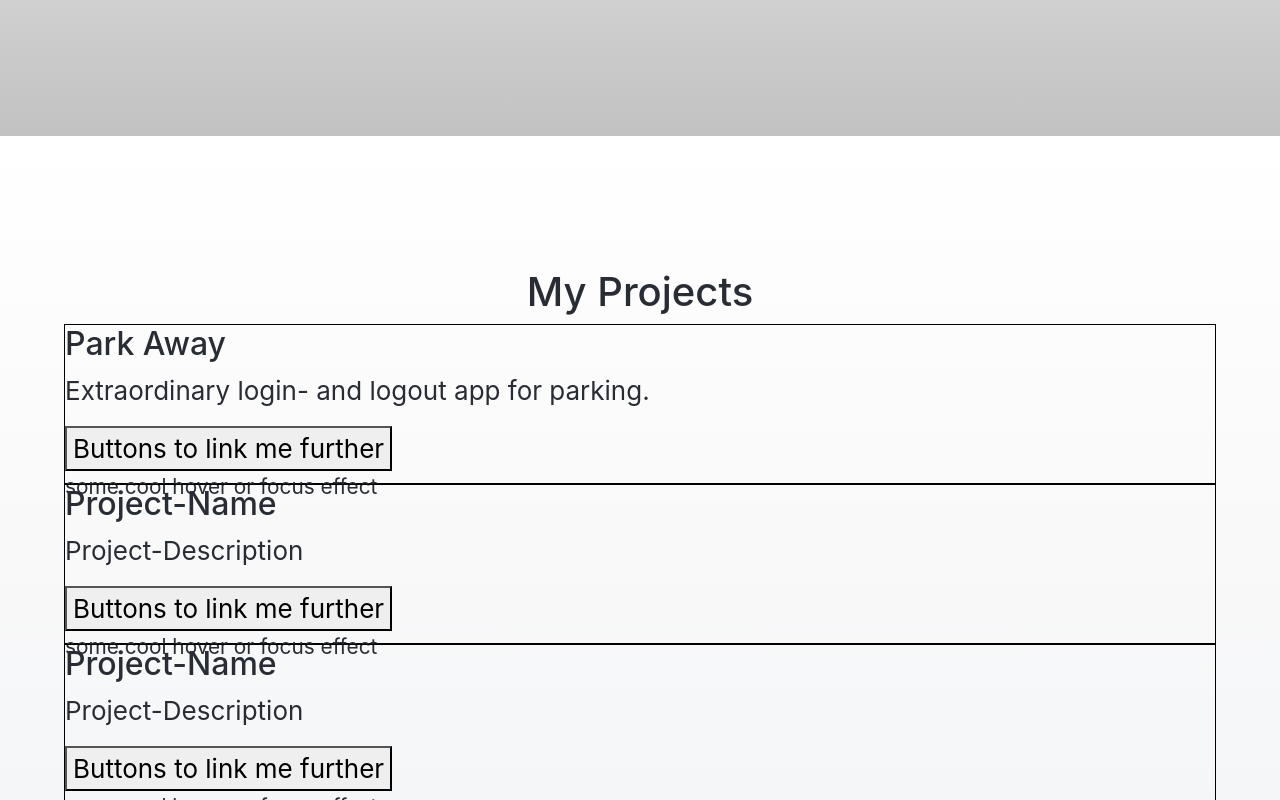
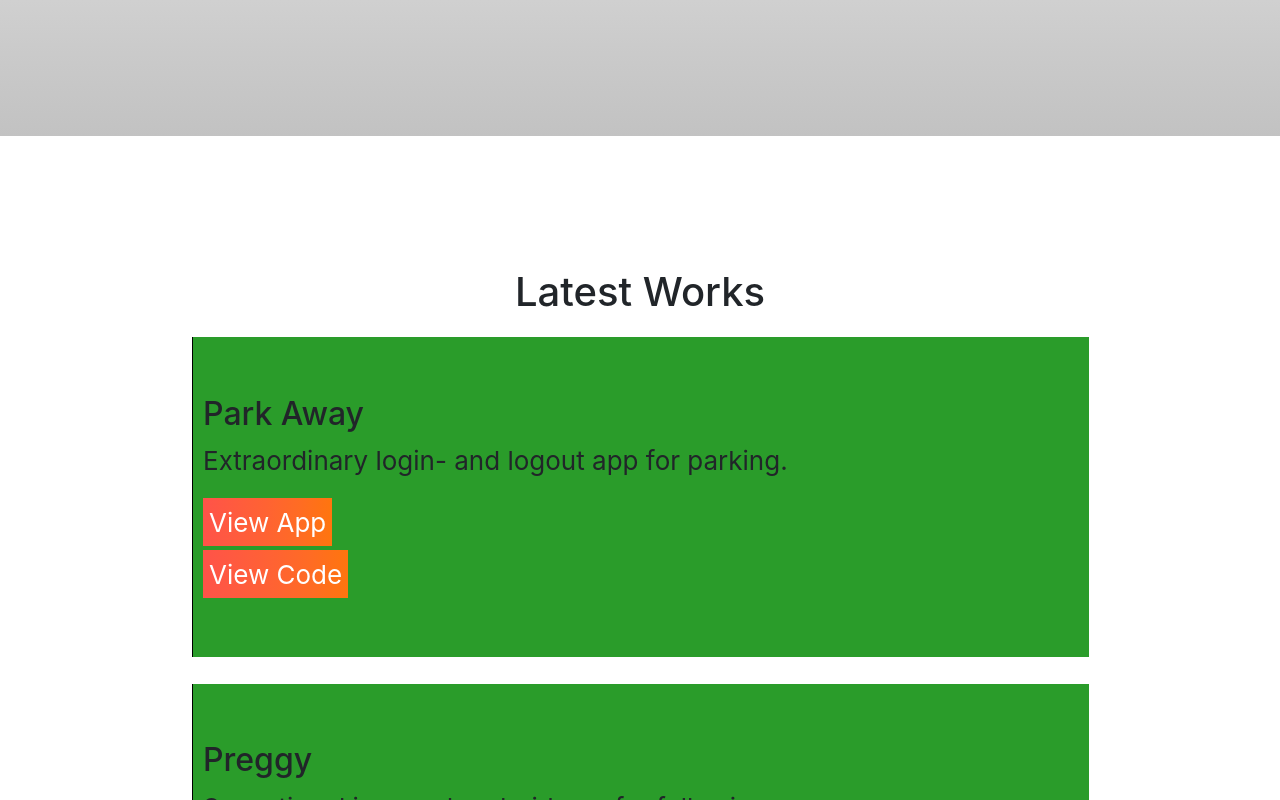
Before and after one commit to reubenvas/portfolio, a React (Create React App) app: page / in a window 1280 px wide. Shown: the part 1480-2280 px from the top of the page. Built offline with nearby package versions, Linux system fonts and the light colour scheme; a web font is replaced by a local one.

Commit message:
styling projects section

```diff
--- a/src/App.css
+++ b/src/App.css
@@ -43,6 +43,7 @@
 }
 
 .navbar-container {
+  z-index: 10;
   background-color: rgba(255, 255, 255, 0.623);
   /* background-image: linear-gradient(to left top, #b5365c, #c6405a, #d54b57, #e35853, #ef664e, #f67647, #fb8740, #fd9839, #f9ae32, #f2c433, #e6da3d, #d7ef50); */
   /* ändra box-shadow här så den blir mindre på Home */
@@ -116,32 +117,61 @@
 }
 
 .Projects {
-  background-image: linear-gradient(to top, #ffffff, #fbfbfb, #f7f7f7, #f3f3f3, #efefef, #eaeaea, #e5e5e5, #e0e0e0, #d8d8d8, #d1d1d1, #c9c9c9, #c2c2c2);
-  height: 100vh;
+  background-color: #fff;
+  height: 170vh;
   width: 100vw;
   display: flex;
   flex-direction: column;
   align-items: center;
   justify-content: center;
-  background-image: linear-gradient(to bottom, #ffffff, #fcfcfd, #f9f9fa, #f6f7f8, #f3f4f6);
-  color: #282c34;
+}
+
+.projects-container {
+  display: flex;
+  flex-direction: column;
+  align-items: center;
+  height: 130vh;
+  justify-content: space-around;
 }
 
 .project {
   border: 1px solid black;
-  width: 90vw;
-  height: 20vh;
+  width: 70vw;
+  height: 40vh;
   display: flex;
   flex-direction: column;
   align-items: flex-start;
+  justify-content: center;
 }
 
-.container {
+.project-background {
+  height: inherit;
+  width: inherit;
+  background-color: rgb(42, 156, 42);
+  position: absolute;
+}
+
+.project-text {
+  padding: 0 10px;
+  position: relative;
+  text-align: left;
+}
+
+.buttons-container {
+  width: 17vw;
+  height: 13vh;
   display: flex;
-  flex-direction: column;
-  align-items: center;
-  height: 60vh;
-  justify-content: space-evenly;
+  justify-content: space-between;
+  align-content: space-around;
+  flex-wrap: wrap;
+}
+
+.project-btn {
+  font-size: calc(10px + 2vmin);
+  height: 6vh;
+  border: none;
+  background-image: linear-gradient(to right, #ff5349, #ff5b3e, #ff6332, #ff6c23, #ff750e);
+  color: white;
 }
 
 .footer {
--- a/src/App.js
+++ b/src/App.js
@@ -60,10 +60,10 @@ class App extends Component {
         <div className='space' />
         <AboutMe />
         <div className="Projects">
-          <h1>My Projects</h1>
-          <div className="container">
+          <h1>Latest Works</h1>
+          <div className="projects-container">
             <Project name="Park Away" description="Extraordinary login- and logout app for parking."/>
-            <Project name="Project-Name" description="Project-Description"/>
+            <Project name="Preggy" description="Sensational ios- and android app for following your pregnancy."/>
             <Project name="Project-Name" description="Project-Description"/>
           </div>
         </div>
--- a/src/components/NavigationBar.js
+++ b/src/components/NavigationBar.js
@@ -136,8 +136,6 @@ class NavigationBar extends Component {
 
     render() {
         console.log(this.state.navColor);
-        console.log(this.props.turnOffIntro);
-
 
         return (
             <nav className="navbar-container" style={{ "background-color": this.state.navColor, "box-shadow": this.state.boxShadow }}>
--- a/src/components/Project.js
+++ b/src/components/Project.js
@@ -1,16 +1,19 @@
 import React from 'react';
 
 const Project = (props) => {
-
     const { name, description } = props;
-    console.log(name, description);
 
     return (
         <div className="project">
+            <div className="project-background" />
+            <div className="project-text">
             <h2>{name}</h2>
             <p>{description}</p>
-            <button>Buttons to link me further</button>
-            <small>some cool hover or focus effect</small>
+            <div className="buttons-container">
+                <button className="project-btn">View App</button>
+                <button className="project-btn">View Code</button>
+            </div>
+            </div>
         </div>
     );
 }
```
